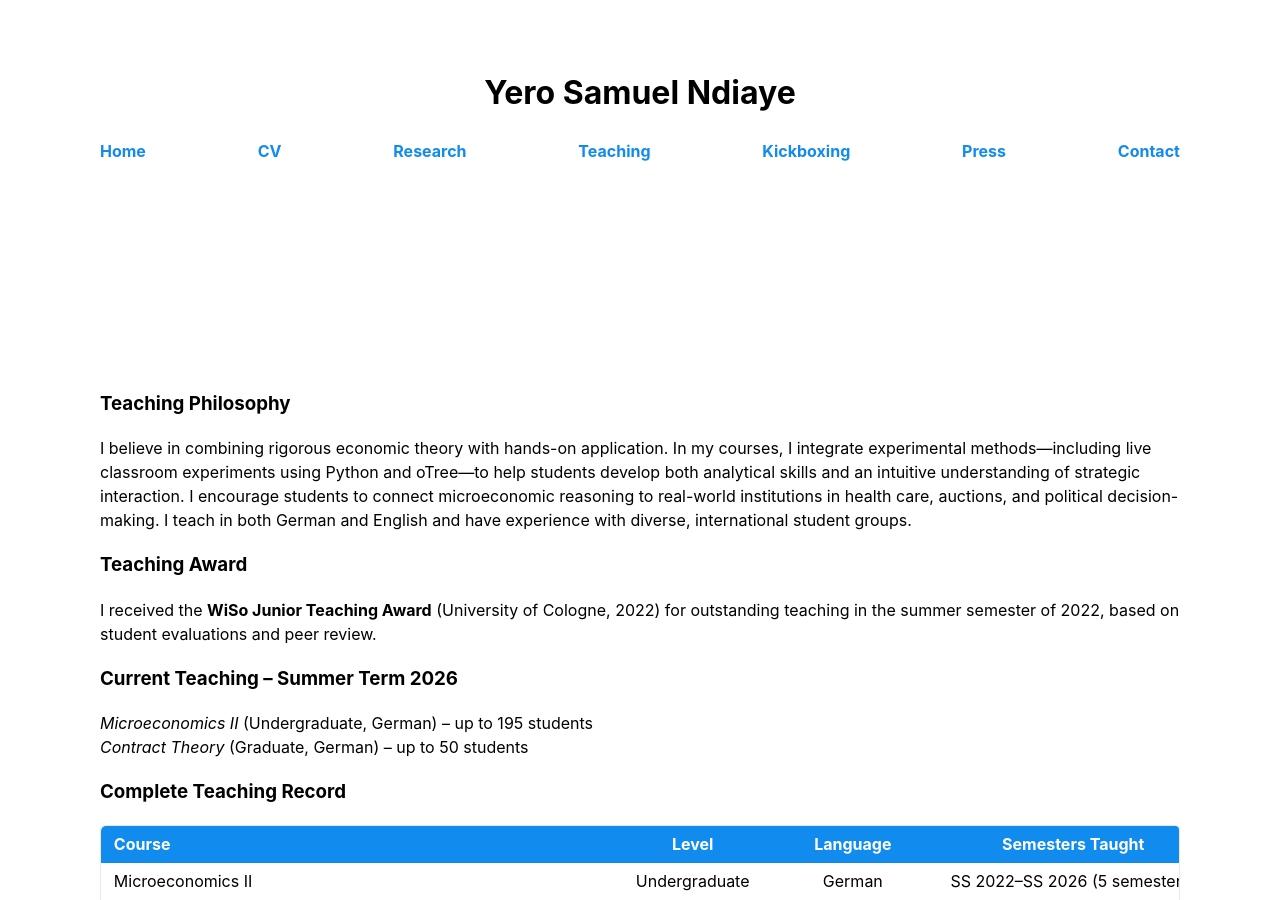
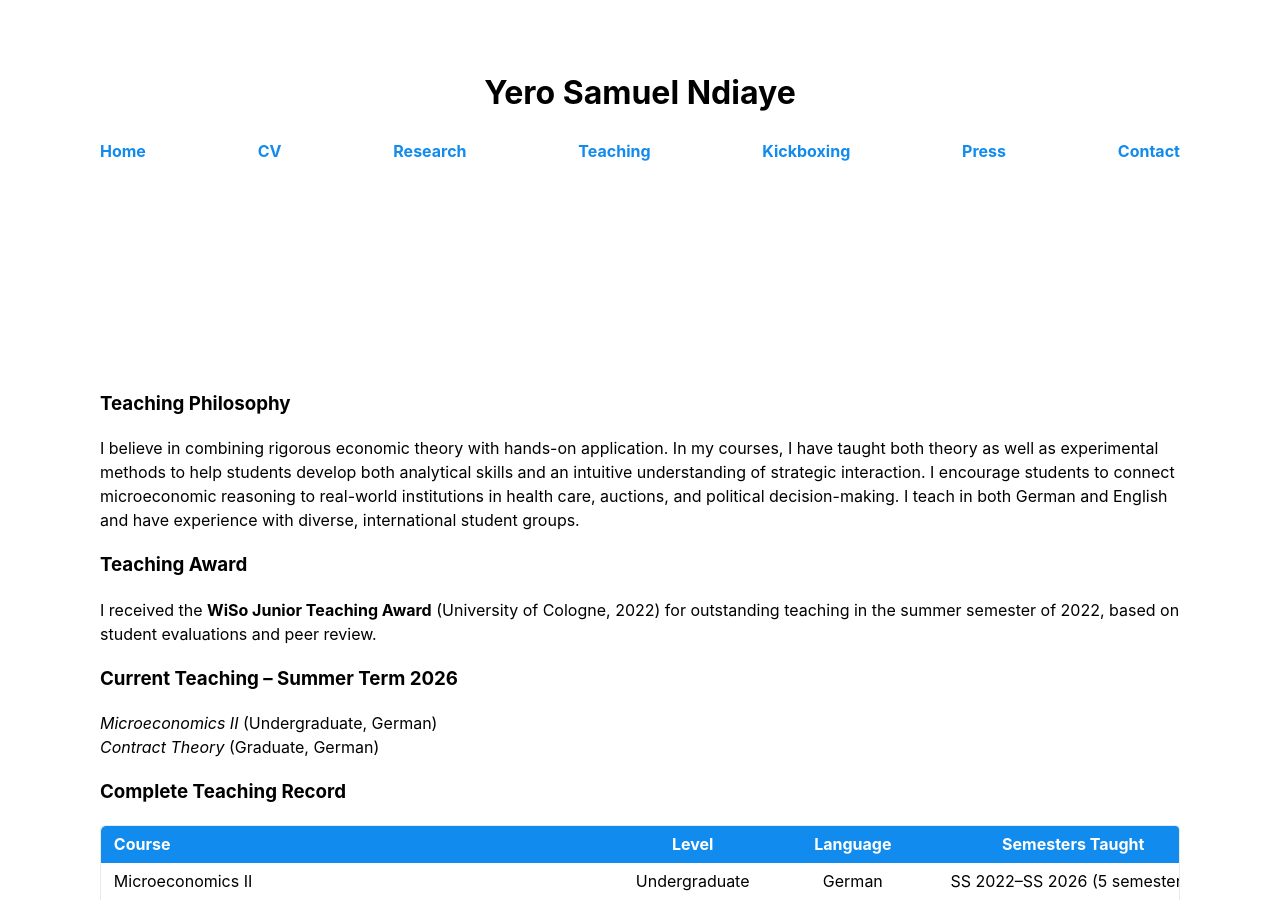
Before and after one commit to yerondiaye/yerondiaye.github.io, a Jekyll site: the page teaching.html, which Jekyll copies as it is, in a window 1280 px wide and 900 px high. Built offline with Jekyll 4.4.1, drawn with Linux system fonts in a browser that asks for light colours.

Commit message:
Update teaching.html

```diff
--- a/teaching.html
+++ b/teaching.html
@@ -25,15 +25,15 @@
         <main>
 
            <h3>Teaching Philosophy</h3>
-            <p>I believe in combining rigorous economic theory with hands-on application. In my courses, I integrate experimental methods&mdash;including live classroom experiments using Python and oTree&mdash;to help students develop both analytical skills and an intuitive understanding of strategic interaction. I encourage students to connect microeconomic reasoning to real-world institutions in health care, auctions, and political decision-making. I teach in both German and English and have experience with diverse, international student groups.</p>
+            <p>I believe in combining rigorous economic theory with hands-on application. In my courses, I have taught both theory as well as experimental methods to help students develop both analytical skills and an intuitive understanding of strategic interaction. I encourage students to connect microeconomic reasoning to real-world institutions in health care, auctions, and political decision-making. I teach in both German and English and have experience with diverse, international student groups.</p>
 
            <h3>Teaching Award</h3>
             <p>I received the <b>WiSo Junior Teaching Award</b> (University of Cologne, 2022) for outstanding teaching in the summer semester of 2022, based on student evaluations and peer review.</p>
 
             <h3>Current Teaching &ndash; Summer Term 2026</h3>
             <p>
-                <i>Microeconomics II</i> (Undergraduate, German) &ndash; up to 195 students<br>
-                <i>Contract Theory</i> (Graduate, German) &ndash; up to 50 students
+                <i>Microeconomics II</i> (Undergraduate, German)<br>
+                <i>Contract Theory</i> (Graduate, German)
             </p>
 
             <h3>Complete Teaching Record</h3>
@@ -44,7 +44,6 @@
                         <th>Level</th>
                         <th>Language</th>
                         <th>Semesters Taught</th>
-                        <th>Students</th>
                     </tr>
                 </thead>
                 <tbody>
@@ -53,70 +52,60 @@
                         <td>Undergraduate</td>
                         <td>German</td>
                         <td>SS 2022&ndash;SS 2026 (5 semesters)</td>
-                        <td>up to 195/semester</td>
                     </tr>
                     <tr>
                         <td>Behavioral Management Science</td>
                         <td>Undergraduate</td>
                         <td>English</td>
                         <td>SS 2022&ndash;SS 2025 (4 semesters)</td>
-                        <td>up to 90/semester</td>
                     </tr>
                     <tr>
                         <td>Contract Theory</td>
                         <td>Graduate</td>
                         <td>German</td>
                         <td>SS 2023&ndash;SS 2026 (4 semesters)</td>
-                        <td>up to 50/semester</td>
                     </tr>
                     <tr>
                         <td>Theory of the Firm</td>
                         <td>Undergraduate</td>
                         <td>German</td>
                         <td>WS 2024/25&ndash;WS 2025/26 (2 semesters)</td>
-                        <td>up to 115/semester</td>
                     </tr>
                     <tr>
                         <td>Economic Design</td>
                         <td>Undergraduate</td>
                         <td>English</td>
                         <td>WS 2023/24&ndash;WS 2024/25 (2 semesters)</td>
-                        <td>up to 41/semester</td>
                     </tr>
                     <tr>
                         <td>Imperfect Information in Health Care Markets</td>
                         <td>Graduate</td>
                         <td>English</td>
                         <td>WS 2026/27</td>
-                        <td>68</td>
                     </tr>
                     <tr>
                         <td>Seminar: Experimental Methods in Firm and Contract Theory</td>
                         <td>Undergraduate (Seminar)</td>
                         <td>English</td>
                         <td>WS 2026/27</td>
-                        <td>&ndash;</td>
                     </tr>
                     <tr>
                         <td>Seminar in Experimental Economics</td>
                         <td>Undergraduate (Seminar)</td>
                         <td>English</td>
                         <td>WS 2025/26</td>
-                        <td>&ndash;</td>
                     </tr>
                     <tr>
                         <td>Behavioral Economics Seminar</td>
                         <td>Undergraduate (Seminar)</td>
                         <td>German</td>
                         <td>WS 2023/24</td>
-                        <td>&ndash;</td>
                     </tr>
                     <tr>
                         <td>Probability Calculus &amp; Statistical Inference</td>
                         <td>Undergraduate</td>
                         <td>German</td>
                         <td>SS 2017&ndash;WS 2021/22 (as Master student)</td>
-                        <td>&ndash;</td>
                     </tr>
                 </tbody>
             </table>
```
